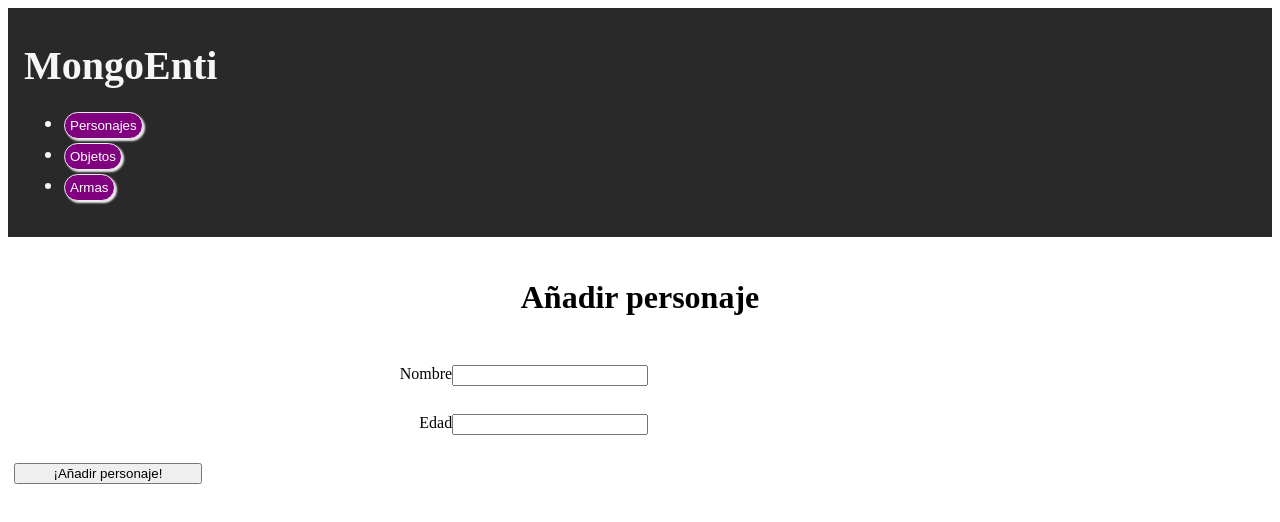
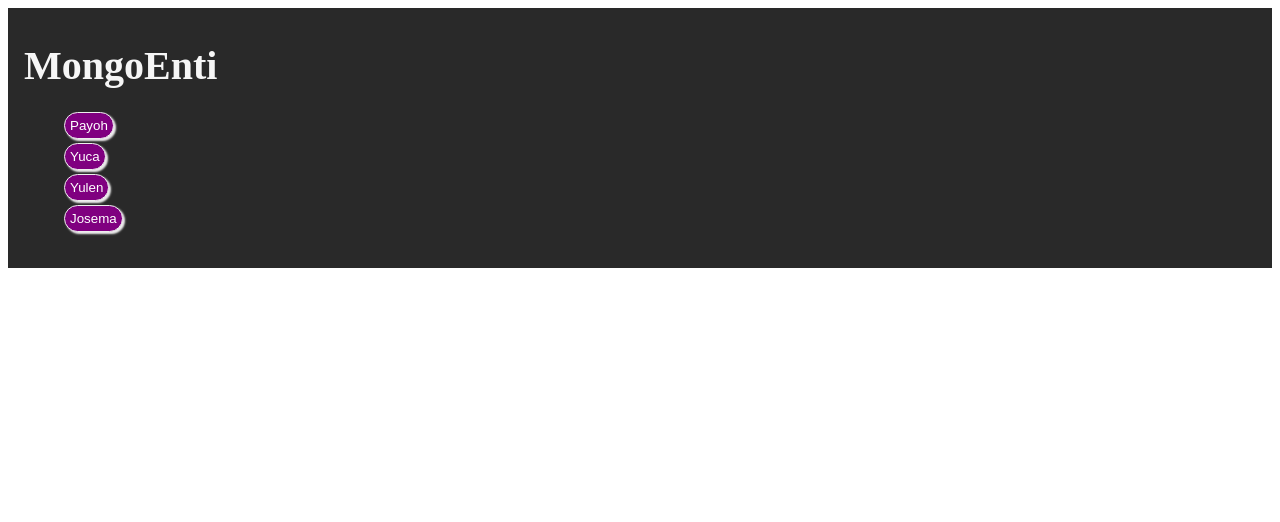
Before and after one commit to Aeren28/M02UF4, a website: page index.html in a window 1280 px wide. Drawn offline with Linux system fonts and the light colour scheme.

Commit message:
cositas para el trabajito

```diff
--- a/diseño.css
+++ b/diseño.css
@@ -59,3 +59,7 @@ header {
 	line-height: 30px;
 	z-index: 0;
 }
+
+ul {
+    list-style: none;
+}
--- a/index.html
+++ b/index.html
@@ -12,11 +12,13 @@
 		<header>
 			<h1>MongoEnti</h1>
 			<nav>
-				<form>
+
+				<form id="characters">
 					<ul>
-						<li><button id="characters-button" onClick="getCharacters(); return false;">Personajes</button></li>
-						<li><button id="items-button" onClick="getItems(); return false;">Objetos</button></li>
-						<li><button id="weapons-button" onClick="getWeapons(); return false;">Armas</button></li>
+						<li><button id="payoh-button" onclick="getCharacter_Data(1); return false;">Payoh</button></li>
+						<li><button id="yuca-button" onclick="getCharacter_Data(2); return false;">Yuca</button></li>
+						<li><button id="yulen-button" onclick="getCharacter_Data(3); return false;">Yulen</button></li>
+						<li><button id="josema-button" onclick="getCharacter_Data(4); return false;">Josema</button></li>
 					</ul>
 				</form>
 			</nav>
@@ -25,20 +27,10 @@
 		<main id="contents-main">
 
 		</main>
-			<form action="/character_form" method="POST">
-				<h2>Añadir personaje</h2>
-				<p><label for="character-name">Nombre</label>
-				<input type="text" name="name" id="character-name" /></p>
-				<p><label for="character-age">Edad</label>
-                <input type="number" name="age" min="0" id="character-age" /></p>
-				<p><input type="submit" value="¡Añadir personaje!" /></p>
-
-			</form>
-
 		<script>
 			function getCharacter(){
 
-				fetch("/character")
+				fetch("http://10.40.1.101:7887/character")
 					.then(response => response.json())
 					.then(character => {
 
@@ -58,7 +50,7 @@
 
 			function getitems(){
 
-				fetch("/items")
+				fetch("http://10.40.1.101:7887/items")
 					.then(respone => response.json())
 					.then(items => {
 
@@ -78,7 +70,7 @@
 
 			function getWeapons (){
 
-				fetch("/weapons")
+				fetch("http://10.40.1.101:7887/weapons")
 					.then(response => response.json())
 					.then(items => {
 
@@ -95,6 +87,30 @@
 					});
 			}
 
+			function getCharacter_Data(id_character) {
+
+				let url = "http://10.40.1.101:7887/?id_character=" + id_character;
+
+				fetch(url)
+					.then(response => response.json())
+					.then(data => {
+						console.log(data);
+						let list = "<ul>";
+
+						list += "<li>Name: " + data[0].name + "</li>";
+						list += "<li>Age: " + data[0].age + "</li>";
+						list += "<li>Gender: " + data[0].gender + "</li>";
+						list += "<li>Race: " + data[0].race + "</li>";
+						list += "<li>Height: " + data[0].height + "</li>";
+						list += "<li>Weight: " + data[0].weight + "</li>";
+						list += "<li>Class: " + data[0].class + "</li>";
+						list += "<li>Origin: " + data[0].origin + "</li>";
+
+						list += "</ul>";
+
+						document.getElementById("contents-main").innerHTML = list;
+					});
+			}
 
 		</script>
 	</body>
```
Also changed, not shown: index.js (+19 -0 lines).
